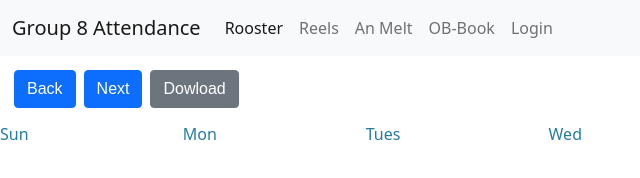
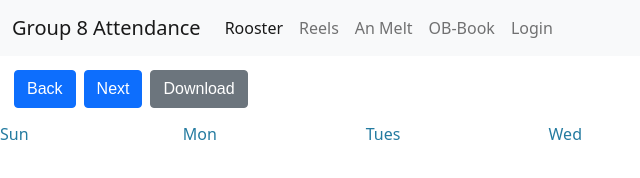
Before and after one commit to vincentonepointone/group-8, a website: page public/index.html in a window 1280 px wide. Shown: the full height of the page, 0-640 px from the left. Drawn offline with nearby package versions, Linux system fonts and the light colour scheme; files that its build step writes are made by us from their sources; no server answers; files whose address does not match are found by name.

Commit message:
Download spelling mistake corected

```diff
--- a/public/index.html
+++ b/public/index.html
@@ -47,7 +47,7 @@
       <div class="next-button-container">
         <button id="backButton" class="btn btn-primary m-1">Back</button>
         <button id="nextButton" class="btn btn-primary m-1">Next</button>
-        <button class="btn btn-secondary m-1" onclick="takeshot()">Dowload</button>
+        <button class="btn btn-secondary m-1" onclick="takeshot()">Download</button>
       </div>
     </div>
 
```
